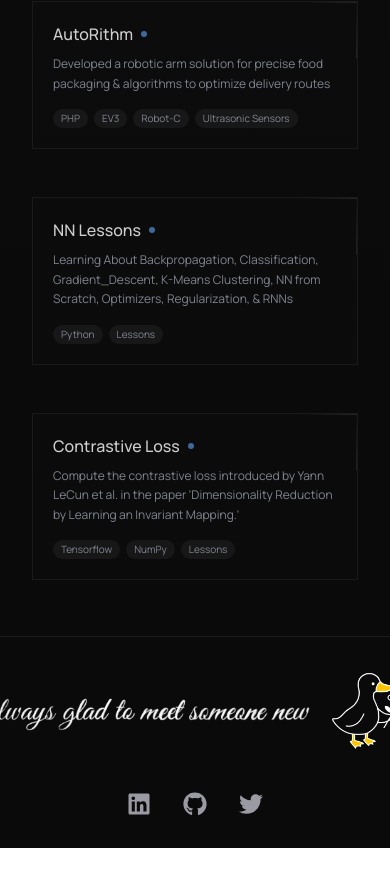
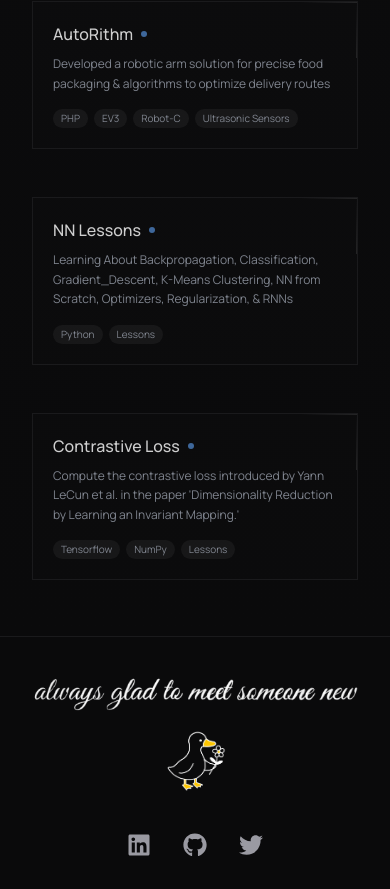
Before and after one commit to saakhoury/Website, a Next.js app: page / in a window 390 px wide. Shown: the part 6227-7116 px from the top of the page. Before the commit the page ends 7075 px from the top, so only its background shows below. Built offline with nearby package versions, Linux system fonts and the light colour scheme.

Commit message:
some fixes

```diff
--- a/src/app/layout.tsx
+++ b/src/app/layout.tsx
@@ -30,6 +30,9 @@ export default function RootLayout({
 
   return (
     <html lang="en" className={`${manrope.className} ${spaceGrotesk.variable}`}>
+      <head>
+        <link rel="icon" href="/favicon.ico?v=2" type="image/x-icon" />
+      </head>
       <body>
         {children}
         <CursorFollower colors={cursorColors} />
--- a/src/app/page.tsx
+++ b/src/app/page.tsx
@@ -664,12 +664,13 @@ export default function Home() {
           <div className="max-w-4xl mx-auto">
             <div className="max-w-3xl mx-auto text-center">
               <div className="space-y-6">
-                <div className="mb-6 flex items-center justify-center gap-4">
+                <div className="mb-6 flex flex-col sm:flex-row items-center justify-center gap-4">
                   <Image
                     src="/logos/footertext1.png"
                     alt="Always glad to meet someone new"
                     width={450}
                     height={68}
+                    className="w-full max-w-[450px] h-auto"
                     priority
                   />
                   <Image
@@ -677,6 +678,7 @@ export default function Home() {
                     alt="Goose with flower"
                     width={80}
                     height={80}
+                    className="w-16 h-16 sm:w-20 sm:h-20"
                   />
                 </div>
 
```
